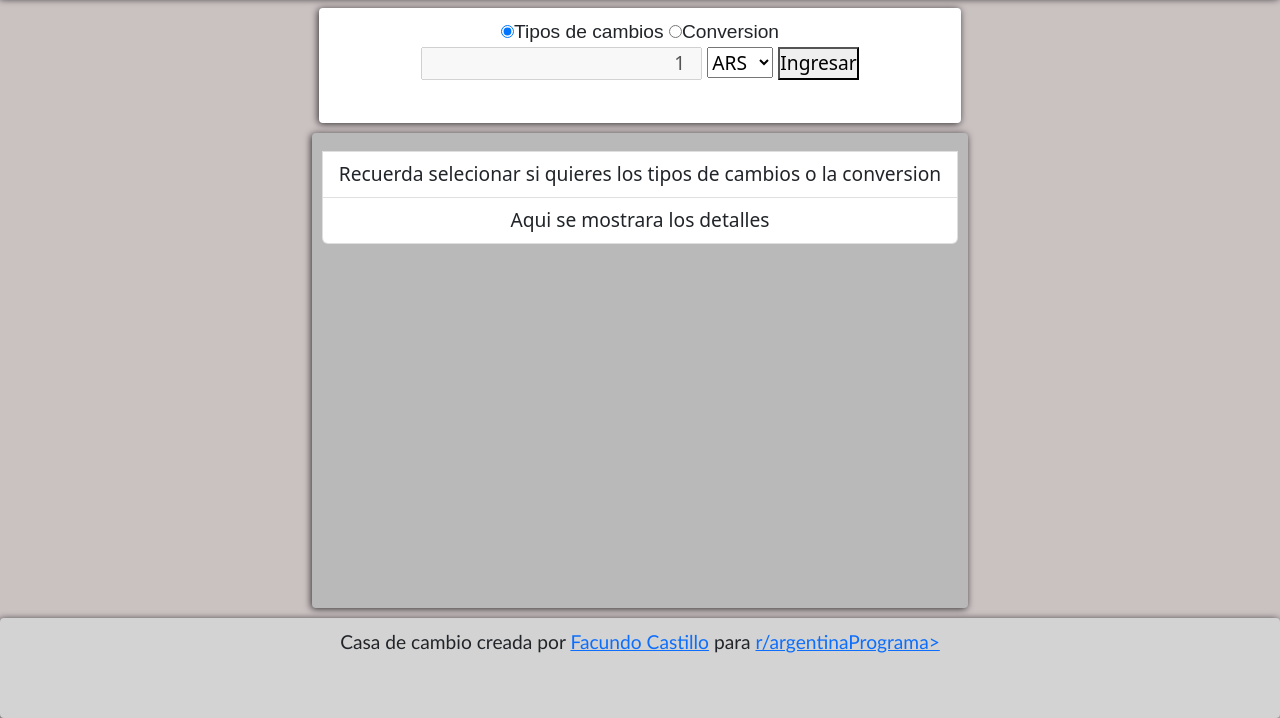
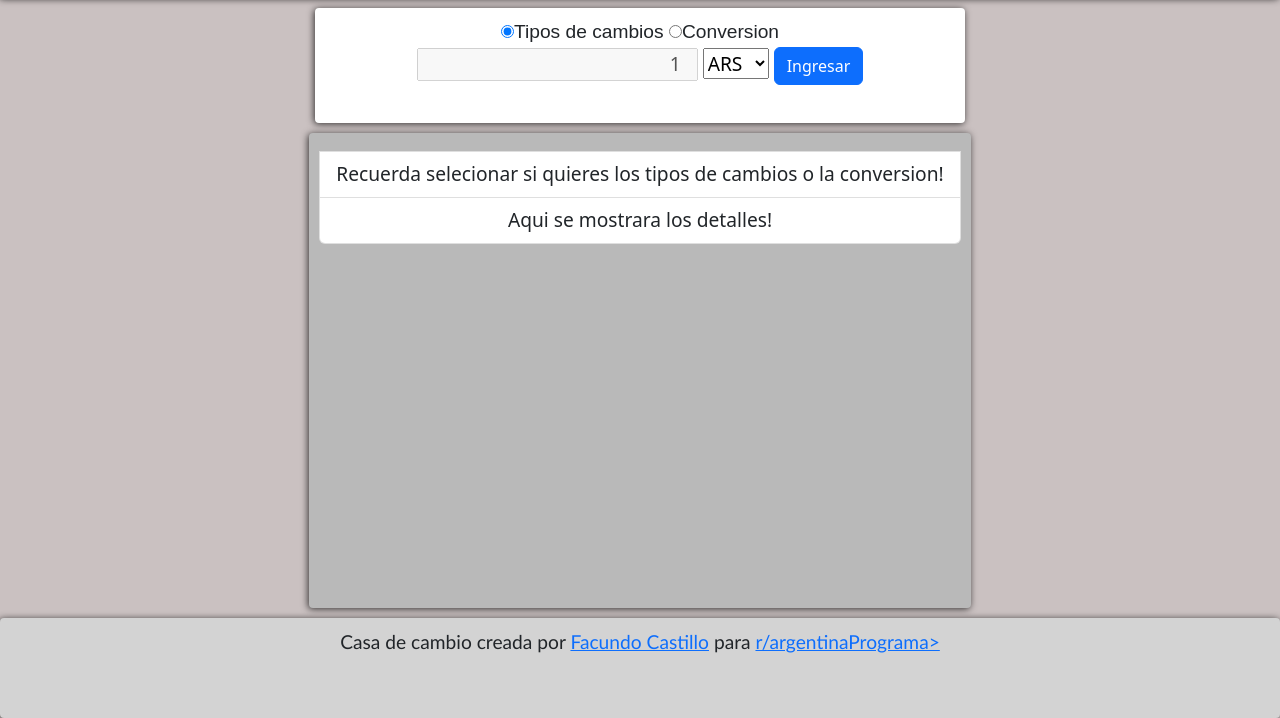
Before and after one commit to FacundoCastillo12/casa-de-cambio, a website: page index.html in a window 1280 px wide. Shown: the part 82-800 px from the top of the page. Drawn offline with nearby package versions, Linux system fonts and the light colour scheme.

Commit message:
corregir denominacion
Se corrigió la denominacion para la barra menu y se añadió estilo a botones.

```diff
--- a/css/main.css
+++ b/css/main.css
@@ -21,8 +21,8 @@ body {
 	grid-area: header;
 	background-color: lightblue;
 }
-.barraMenu {
-	grid-area: barraMenu;
+.barra {
+	grid-area: barra;
 	background-color: rgb(255, 255, 255);
 	text-align: center;
 	align-content: center;
@@ -49,7 +49,7 @@ body {
 	gap: 10px;
 	grid-template:
 		'header' 80px
-		'barraMenu' 10em
+		'barra' 10em
 		'main' auto
 		'footer' 100px;
 }
@@ -58,7 +58,7 @@ body {
 	.grid-contenedor {
 		grid-template:
 			'header header' 100px
-			'barraMenu barraMenu' 6em
+			'barra barra' 6em
 			'main' auto
 			'footer footer' 100px /
 			auto 200px;
@@ -69,7 +69,7 @@ body {
 	.grid-contenedor {
 		grid-template:
 			'header header header' 80px
-			'barraMenu barraMenu barraMenu' 6em
+			'barra barra barra' 6em
 			'main main main' auto
 			'footer footer footer' 100px /
 			200px auto 200px;
--- a/index.html
+++ b/index.html
@@ -17,7 +17,7 @@
 		<header class="header">
             <h1 id="titulo">Casa de Cambio</h1>
         </header>
-		<nav class="barraMenu">
+		<nav class="barra">
             <div id="radio">
                 <label for="cambio"><input type="radio" id="cambio" name="lista-cambios" value="cambio" checked>Tipos de cambios</label>
                 <label for="conversion"><input type="radio" id="conversion" name="lista-cambios" value="conversion">Conversion</label>
@@ -33,7 +33,7 @@
                     <option class="moneda" value="CNY">CNY</option>
                     <option class="moneda" value="RUB">RUB</option>
                 </select>
-                <button id="ingresar">Ingresar</button>
+                <button id="ingresar" class="btn btn-primary">Ingresar</button>
             </div>
             <div id="contenedor-conversion" class="oculto">
                 <label class="label-dinero" for="dinero-ingresado">Convertir:</label>
@@ -58,14 +58,14 @@
                     <option class="moneda" value="CNY">CNY</option>
                     <option class="moneda" value="RUB">RUB</option>
                 </select></label>
-                <button id="convertir">Convertir</button>
+                <button id="convertir" class="btn btn-primary">Convertir</button>
             </div>
 		</nav>
 		<article class="main">
             <ul id="lista-moneda" class="list-group">
                 <h2 id="fecha-cambio"></h2>
-                <li class="list-group-item">Recuerda selecionar si quieres los tipos de cambios o la conversion</li>
-                <li class="list-group-item">Aqui se mostrara los detalles</li>
+                <li class="list-group-item">Recuerda selecionar si quieres los tipos de cambios o la conversion!</li>
+                <li class="list-group-item">Aqui se mostrara los detalles!</li>
               </ul>
         </article>
 		<footer class="footer">
```
